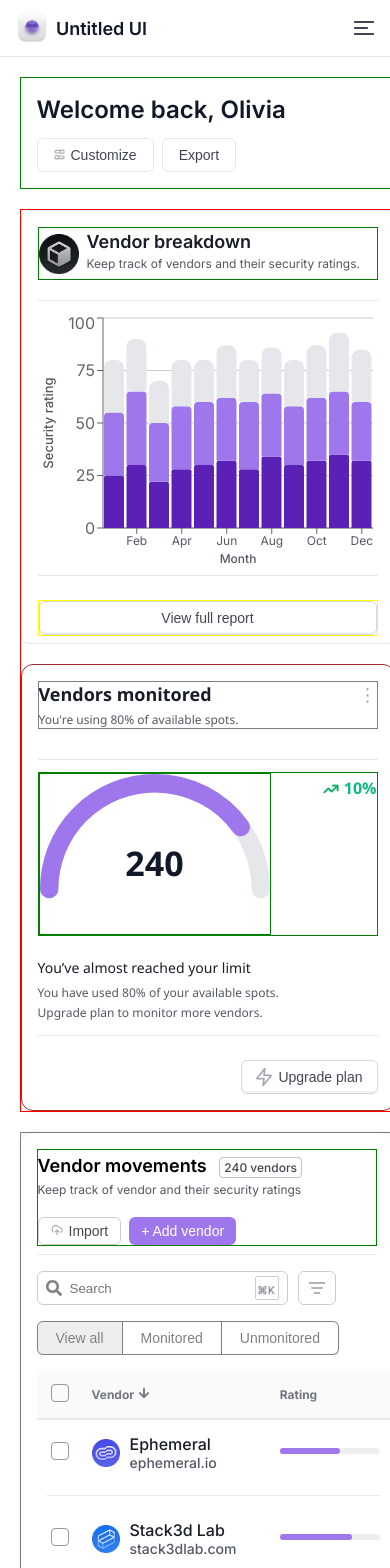
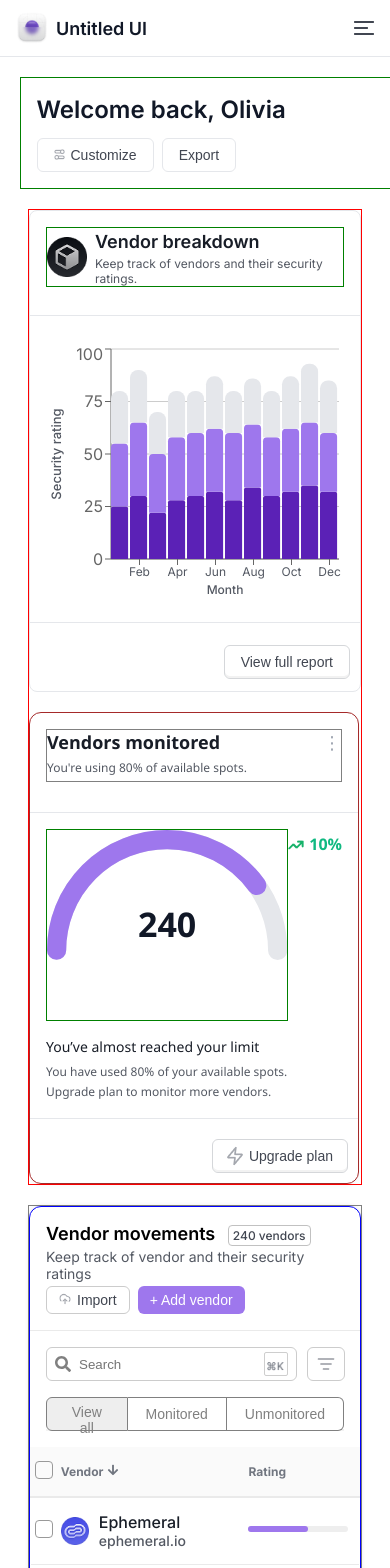
Before and after one commit to robinrdj/levichRobin, a React (Create React App) app: page / in a window 390 px wide. Shown: the top 1568 px of the page. Built offline with nearby package versions, Linux system fonts and the light colour scheme.

Commit message:
paddings are replaced with margins inside components

```diff
--- a/src/components/App.css
+++ b/src/components/App.css
@@ -14,7 +14,7 @@
   flex-direction: row;
   justify-content: space-between;
   gap: 40px;
-  border: 1px solid red;
+  /* border: 1px solid red; */
 }
 
 .vendor-breakdown-container {
@@ -28,6 +28,7 @@
 
 .vendor-table-container {
   border: 1px solid gray;
+ padding: 0px;
 }
 
 @media (max-width: 840px) {
@@ -44,10 +45,11 @@
     flex-direction: column;
     gap: 20px;
     margin: 0 auto;
+     border: 1px solid red;
   }
   .vendor-breakdown-container {
     width: 100%;
-    border: 1px solid red;
+
   }
   .vendor-monitor-container {
     width: 100%;
--- a/src/components/App.js
+++ b/src/components/App.js
@@ -16,7 +16,7 @@ function App() {
           <VendorMonitor className="vendor-monitor-container"/>
       </div>
       <div className="vendor-table-container">
-        <VendorTableComponent />
+        <VendorTableComponent  />
       </div>
     </div>
   );
--- a/src/components/VendorBreakdown.css
+++ b/src/components/VendorBreakdown.css
@@ -1,14 +1,13 @@
 .vendor-card {
   border: 1px solid #e5e7eb;
   border-radius: 8px;
-  padding: 16px;
+  /* padding: 16px; */
   background: #fff;
   display: flex;
   flex-direction: column;
   width: 100%;
   min-width: 400px;
-  height: 400px;
-  max-width: 96%;
+  height: 480px;
 }
 
 .vendor-header {
@@ -17,6 +16,7 @@
   gap: 8px;
   margin-bottom: 8px;
   border: 1px solid green;
+  margin: 16px;
 }
 
 .vendorImage {
@@ -51,15 +51,18 @@
 }
 
 .vendor-chart {
-  width: 100%;
+  /* width: 100%; */
   height: 250px;
+  margin: 16px;
 }
 
 .vendor-footer {
   display: flex;
   justify-content: flex-end;
-  margin-top: 12px;
-  border: 1px solid yellow;
+  margin-top: 10px;
+  margin-bottom: 10px;
+  margin-right: 10px;
+  /* border: 1px solid yellow; */
 }
 
 .vendor-footer button {
@@ -79,17 +82,12 @@
 
 @media (max-width: 840px) {
   .vendor-card {
-     min-width: 340px;
+    min-width: 330px;
     max-width: 300px;
 
   }
   .vendor-chart {
-    height: 300px;
+    height: 250px;
   }
-  .vendor-footer {
-    justify-content: center;
-  }
-  .vendor-footer button {
-    width: 100%;
-  }
+
 }
--- a/src/components/VendorMonitor.css
+++ b/src/components/VendorMonitor.css
@@ -3,12 +3,14 @@
   min-width: 240px;
   background: #fff;
   border-radius: 12px;
-  border: 1px solid #204999;
+  border: 1px solid rgb(227, 227, 227);
   box-shadow: 0 2px 4px rgba(0, 0, 0, 0.03);
   box-sizing: border-box;
   height: 432px;
-  padding: 16px;
-    font-family: 'Inter';
+  /* padding: 16px; */
+  font-family: 'Inter';
+  max-width: 400px;
+  height: 480px;
 }
 
 .card-header {
@@ -17,6 +19,9 @@
   align-items: flex-start;
   margin-bottom: 30px;
   border: 1px solid gray;
+  margin-top: 16px;
+  margin-left: 16px;
+  margin-right: 16px;
 }
 
 
@@ -37,13 +42,14 @@
   display: flex;
   justify-content: flex-start;
   align-items: flex-start;
-  border: 1px solid green;
+  /* border: 1px solid green; */
+  margin: 16px;
 }
 
 .progress-wrapper {
   width: 100%;
-  max-width: 230px;
-  height: 160px;
+  max-width: 260px;
+  height: 190px;
   overflow: hidden;
   margin: 0 auto;
   display: flex;
@@ -79,7 +85,7 @@
 }
 
 .footer-text {
-  margin-top: 22px;
+   margin: 16px;
 }
 
 .title {
@@ -95,6 +101,7 @@
   color: #535862;
   font-size: 12px;
   font-weight: 400;
+  margin-bottom: 5px;
 
 }
 
@@ -119,6 +126,7 @@
   display: flex;
   justify-content: flex-end;
   margin-top: 12px;
+  margin-right: 10px;
 }
 
 .upgrade-btn {
@@ -136,7 +144,7 @@
   transition: background 0.2s;
   box-shadow: 0px -2px 0px 0px #0a0d120d inset;
   margin-bottom: 0px;
-  margin-top: 12px;
+  margin-top: 8px;
 }
 
 .upgrade-btn:hover {
@@ -147,6 +155,8 @@
   .card {
     /* min-width: 430px;
     max-width: 432px; */
+    min-width: 330px;
+    max-width: 300px;
     background: #fff;
     border-radius: 12px;
     border: 1px solid brown;
@@ -156,4 +166,7 @@
     height: 400px;
     height: 100%;
   }
+  .upgrade-btn{
+    margin-bottom: 10px;
+  }
 }
--- a/src/components/VendorTable.css
+++ b/src/components/VendorTable.css
@@ -1,30 +1,39 @@
 .vendor-container {
-  padding: 1rem;
   font-family: "Inter";
   background: white;
   border-radius: 12px;
   box-shadow: 0 0 5px rgba(0, 0, 0, 0.1);
+  /* margin: 16px; */
+  border: 1px solid blue;
+  width: 100%;
+
 }
 
-.vendor-header {
+.action-header {
   display: flex;
   justify-content: space-between;
   align-items: center;
   flex-wrap: wrap;
+  margin: 16px;
+  /* background-color: yellow;   */
 }
-.vendor-header h2 {
-  margin-bottom: 6px;
-  margin-top: 5px;
+.action-header h2 {
+  /* margin-bottom: 6px; */
+  /* margin-top: 5px; */
   font-family: Inter;
   font-weight: 600;
   font-size: 18px;
+  margin: 0px;
 }
-.vendor-header p {
+.action-header p {
   margin-bottom: 8px;
   color: #535862;
   font-weight: 400;
   font-family: Inter;
   font-weight: 400;
+  margin: 0px;
+  margin-top: 4px;
+  font-size: 14px;
 }
 
 .header-actions {
@@ -54,7 +63,8 @@
 }
 
 .vendor-controls {
-  margin-top: 1rem;
+  /* margin-top: 1rem; */
+  margin: 16px;
   display: flex;
   justify-content: space-between;
   flex-wrap: wrap;
@@ -139,12 +149,14 @@
   width: 100%;
   margin-top: 1rem;
   border-collapse: collapse;
+
 }
 
 .vendor-table th,
 .vendor-table td {
-  padding: 10px;
+  /* padding: 10px; */
   text-align: left;
+  margin: 30px;
 }
 
 .vendor-table thead {
@@ -264,11 +276,12 @@
   font-size: 0.9rem;
   color: #666;
   text-align: left;
+  /* margin: 10px; */
 }
 
 .page-buttons {
   display: flex;
-  gap: 10px;
+  gap: 5px;
 }
 
 .nav-btn {
@@ -283,6 +296,7 @@
   font-weight: 500;
   font-size: 14px;
   color: #414651;
+  /* margin: 10px; */
 }
 .nav-btn:hover {
   background-color: #f3f4f6;
@@ -366,7 +380,10 @@
   .vendor-container {
     /* min-width: 400px; */
     max-width: 300px;
-    min-width: 340px;
+    min-width: 330px;
+    /* border: none;
+    border-radius: 0px;
+    border: 0px solid blue; */
   }
 
   .pagination.mobile-pagination {
@@ -389,11 +406,11 @@
     pointer-events: none;
   }
   .pagination.mobile-pagination .nav-btn:first-child {
-    margin-right: auto;
+    /* margin-right: auto; */
     z-index: 1;
   }
   .pagination.mobile-pagination .nav-btn:last-child {
-    margin-left: auto;
+    /* margin-left: auto; */
     z-index: 1;
   }
   .pagination.mobile-pagination .page-buttons {
@@ -448,6 +465,7 @@ tr.row-divider {
 .vendor-table tr.vendor-row > td {
   padding-top: 14px;
   padding-bottom: 14px;
+  /* background-color: green; */
 }
 
 .shortcut-icon {
@@ -474,4 +492,5 @@ tr.row-divider {
   color: #717680;
   font-size: 12px;
   background-color: #fafafa;
+  height: 50px;
 }
--- a/src/components/VendorTableComponent.js
+++ b/src/components/VendorTableComponent.js
@@ -122,7 +122,7 @@ const VendorTable = () => {
   return (
     <div className="vendor-container">
       {/* Header */}
-      <div className="vendor-header">
+      <div className="action-header">
         <div>
           <h2>
             Vendor movements <span className="badge">240 vendors</span>
@@ -174,7 +174,7 @@ const VendorTable = () => {
         <table className="vendor-table">
           <thead className="table-header">
             <tr>
-              <th>
+              <th style={{marginLeft:"20px"}}>
                 <input
                   type="checkbox"
                   className={`custom-checkbox ${
@@ -182,6 +182,7 @@ const VendorTable = () => {
                   }`}
                   checked={headerChecked}
                   onChange={() => setHeaderChecked(!headerChecked)}
+
                 />
               </th>
               <th>
@@ -320,15 +321,17 @@ const VendorTable = () => {
       </div>
 
       <hr className="divider" />
-
-      <div className={isMobile ? "pagination mobile-pagination" : "pagination"}>
+      <div style={{margin:"16px"}}>
+        <div
+          className={isMobile ? "pagination mobile-pagination" : "pagination"}
+        >
           {isMobile ? (
             <>
               <button className="nav-btn">
                 <FaArrowLeft />
               </button>
               <div className="page-info">Page 1 of 10</div>
-            <button className="nav-btn">
+              <button className="nav-btn" style={{ marginRight: "5px" }}>
                 <FaArrowRight />
               </button>
             </>
@@ -343,6 +346,7 @@ const VendorTable = () => {
           )}
         </div>
       </div>
+    </div>
   );
 };
 
```
Also changed, not shown: src/index.css (line endings or trailing spaces). Lines whose indentation alone changed are shown as unchanged.
